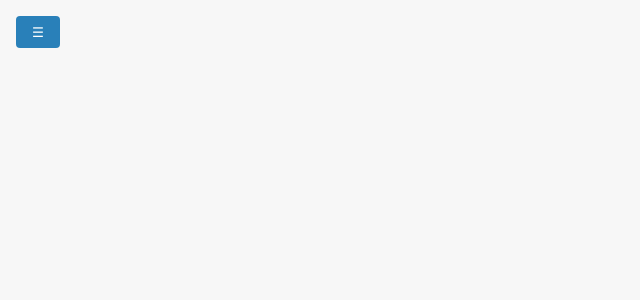
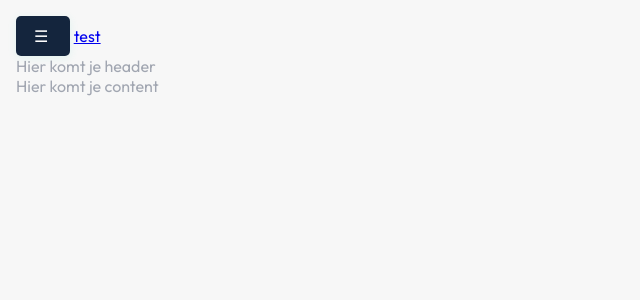
Before and after one commit to GerwinDeHeuss/dashboard, a PHP site: page /dashboard in a window 1280 px wide. Shown: the top 300 px of the page, without its empty margins (0-640 px from the left). Run offline with PHP 8.4, Linux system fonts and the light colour scheme.

Commit message:
sidebar en header aangemaakt

```diff
--- a/controllers/controller.php
+++ b/controllers/controller.php
@@ -1,6 +1,6 @@
 <?php
 
-require_once('../../config/database.php');
+require_once __DIR__ . '/../config/config.php';
 
 require_once(__DIR__ . '/templates/syncTemplates.php');
 
--- a/controllers/pages/addPages.php
+++ b/controllers/pages/addPages.php
@@ -1,6 +1,6 @@
 <?php
 
-require_once('../../config/database.php');
+require_once __DIR__ . '/../../config/config.php';
 
 if ($_SERVER['REQUEST_METHOD'] === 'POST' && isset($_POST['add_page'])) {
     $title = trim($_POST['title']);
--- a/controllers/pages/pages.php
+++ b/controllers/pages/pages.php
@@ -1,7 +1,7 @@
 
 <?php
 
-require_once('../../config/database.php');
+require_once __DIR__ . '/../../config/config.php';
 
 function getAllPages($conn) {
     $sql = "SELECT pages.*, templates.title AS template_title
--- a/controllers/templates/syncTemplates.php
+++ b/controllers/templates/syncTemplates.php
@@ -1,6 +1,6 @@
 <?php
 
-require_once('../../config/database.php');
+require_once __DIR__ . '/../../config/config.php';
 
 $templateDir = '../../views/';
 $templates = glob($templateDir . 'template.*.php');
--- a/controllers/templates/templates.php
+++ b/controllers/templates/templates.php
@@ -1,7 +1,7 @@
 
 <?php
 
-require_once('../../config/database.php');
+require_once __DIR__ . '/../../config/config.php';
 
 function getAllTemplates($conn) {
     $sql = "SELECT id, title, filename FROM templates";
--- a/dashboard/css/style.css
+++ b/dashboard/css/style.css
@@ -209,25 +209,21 @@ p {
     display: block;
 }
 
-/* sidebar */
+/* header en sidebar */
 
-.layout-container {
-  display: flex;
-  min-height: 100vh;
+.sidebar {
+    position: fixed;
+    top: 0;
+    left: 0;
+    height: 100vh;
+    width: 0;
+    overflow-x: hidden;
+    background-color: #14253D;
+    color: white;
+    transition: width 0.3s ease;
+    z-index: 1200;
 }
 
-/* Sidebar begint ingeklapt, width 0 */
-  .sidebar {
-    width: 0;
-    overflow: hidden;
-    background-color: #2c3e50;
-    color: white;
-    height: 100vh;
-    transition: width 0.3s ease;
-    flex-shrink: 0;
-  }
-
-  /* Sidebar open breedte */
 .sidebar.open {
     width: 250px;
 }
@@ -235,44 +231,50 @@ p {
 .sidebar header {
     padding: 1rem;
     font-size: 1.5rem;
-    background-color: #1a252f;
+    background-color: #14253D;
     text-align: center;
+    border-bottom: 1px solid #e5e7eb;
 }
+
 .sidebar nav a {
     display: block;
     padding: 1rem;
     color: white;
     text-decoration: none;
 }
+
 .sidebar nav a:hover {
     background-color: #2980b9;
 }
 
-  /* Content: neemt resterende ruimte in */
 main {
-    flex-grow: 1;
     padding: 1rem;
+    margin-left: 0;
     transition: margin-left 0.3s ease;
   }
 
-  /* Als sidebar open is, schuift content mee */
+
 main.shift {
     margin-left: 250px;
 }
 
-  /* Toggle knop */
+
 .toggle-btn {
-    position: fixed;
-    top: 1rem;
-    left: 1rem;
-    z-index: 1100;
-    background: #2980b9;
-    color: white;
+    background: #14253D;
+    color: #fff;
     border: none;
-    padding: 0.5rem 1rem;
+    border-radius: 5px;
+    padding: 10px 22px 10px 18px;
+    font-size: 16px;
+    font-weight: 500;
+    display: inline-flex;
+    align-items: center;
+    gap: 8px;
+    box-shadow: 0 2px 8px rgba(63, 216, 190, 0.12);
     cursor: pointer;
-    border-radius: 4px;
+    transition: background 0.2s;
 }
+
 
 /* standard classes */
 
--- a/dashboard/includes/footer.php
+++ b/dashboard/includes/footer.php
@@ -1,5 +1,4 @@
+</main>
+<script src="js/script.js"></script>
 </body>
-
-<script src="../js/script.js"></script>
-
 </html>
--- a/dashboard/includes/header.php
+++ b/dashboard/includes/header.php
@@ -11,3 +11,21 @@
 </head>
 
 <body>
+
+<div class="sidebar" role="navigation" aria-label="Hoofdmenu">
+  <header>Dashboard</header>
+  <nav>
+    <a href="/dashboard" class="active">Home</a>
+    <a href="/dashboard/pages">Pagina's</a>
+    <a href="/dashboard/settings">Instellingen</a>
+    <a href="/dashboard/profile">Profiel</a>
+  </nav>
+</div>
+
+<div class="overlay"></div>
+
+<main>
+
+  <button class="toggle-btn" aria-label="Toggle sidebar">☰</button>
+  <a href="./pages/index.php">test</a>
+  <p>Hier komt je header</p>
--- a/dashboard/includes/sidebar.php
+++ /dev/null
@@ -1,30 +0,0 @@
-<button class="toggle-btn" aria-label="Toggle sidebar">☰</button>
-
-<div class="sidebar" role="navigation" aria-label="Hoofdmenu">
-  <header>Dashboard</header>
-  <nav>
-    <a href="/dashboard" class="active">Home</a>
-    <a href="/dashboard/pages">Pagina's</a>
-    <a href="/dashboard/settings">Instellingen</a>
-    <a href="/dashboard/profile">Profiel</a>
-  </nav>
-</div>
-
-
-<div class="overlay"></div>
-
-<style>
-
-</style>
-
-
- <script>
-  const toggleBtn = document.querySelector('.toggle-btn');
-  const sidebar = document.querySelector('.sidebar');
-  const main = document.querySelector('main');
-
-  toggleBtn.addEventListener('click', () => {
-    sidebar.classList.toggle('open');
-    main.classList.toggle('shift');
-  });
-</script>
--- a/dashboard/index.php
+++ b/dashboard/index.php
@@ -1,9 +1,5 @@
 <?php include('includes/header.php'); ?>
 
-<div class="layout-container">
-
-  <?php include 'includes/sidebar.php'; ?>
-
-</div>
+  <p>Hier komt je content</p>
 
 <?php include('includes/footer.php'); ?>
--- a/dashboard/pages/addPage.php
+++ b/dashboard/pages/addPage.php
@@ -1,4 +1,6 @@
-<?php require '../../controllers/controller.php'; ?>
+<?php require_once __DIR__ . '/../../controllers/controller.php'; ?>
+
+
 
 <div id="addPage"></div>
 <div id="slide-in">
--- a/index.php
+++ b/index.php
@@ -1,4 +1,6 @@
 <?php
+
+
 
 require 'views/index.php';
 
```
Also changed, not shown: dashboard/js/script.js (+14 -28 lines), dashboard/pages/index.php (+41 -16 lines), views/includes/header.php (+8 -0 lines), dashboard/pages/page.php (added). Lines whose indentation alone changed are shown as unchanged.
